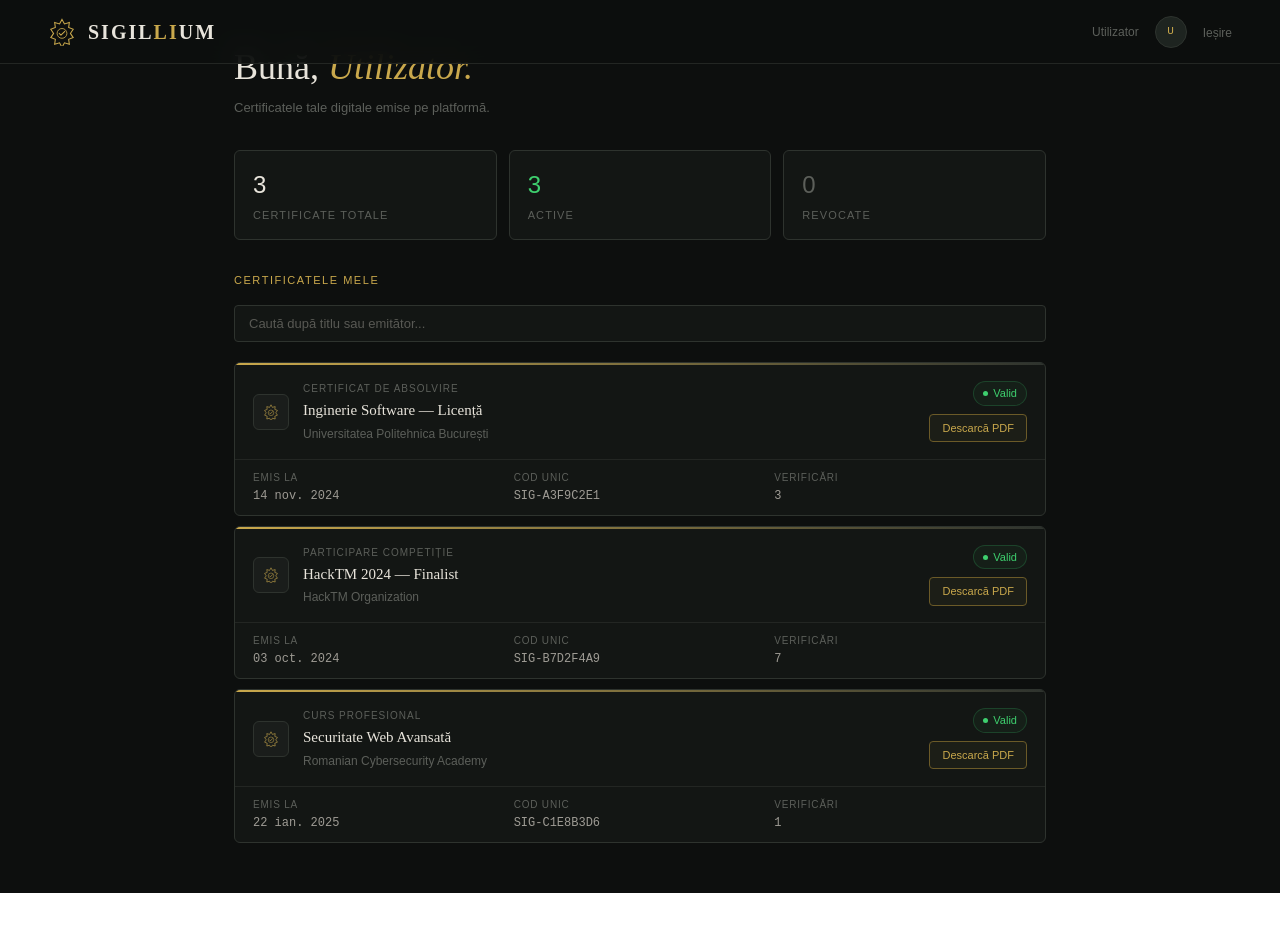
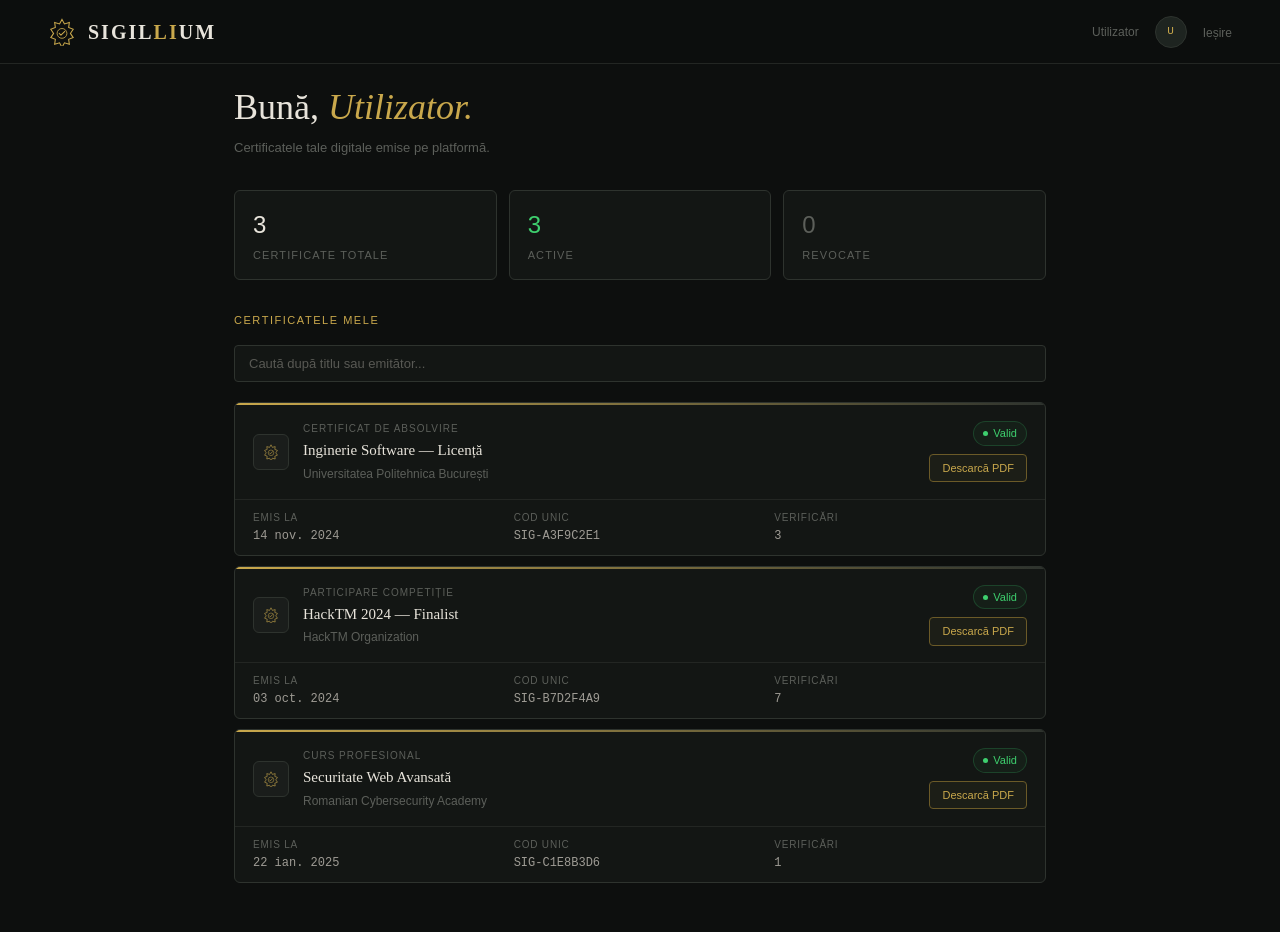
Before and after one commit to raresmiroiu/web, a Next.js app: page /me in a window 1280 px wide. Before the commit the page ends 893 px from the top, so only its background shows below. Built offline with nearby package versions, Linux system fonts and the light colour scheme; no server answers.

Commit message:
dashboard /me v2

```diff
--- a/app/(dashboard)/me/page.tsx
+++ b/app/(dashboard)/me/page.tsx
@@ -9,7 +9,7 @@ export default async function MePage() {
   const session = await auth();
   const userId = session?.user?.id;
   const name = session?.user?.name ?? session?.user?.email ?? "Utilizator";
-  const firstName = name.split(" ")[0];
+  const firstName = name.includes("@") ? name.split("@")[0 ]: name.split(" ")[0];
 
   // TODO: Fetch certificate din DB
   //hardcodate
@@ -54,7 +54,7 @@ export default async function MePage() {
     <main style={{ background: "#0d0f0e", minHeight: "100vh", fontFamily: "'Outfit', sans-serif" }}>
       <NavbarDashboard />
 
-      <div style={{ maxWidth: 860, margin: "0 auto", padding: "40px 24px" }}>
+      <div style={{ maxWidth: 860, margin: "0 auto", padding: "80px 24px 40px" }}>
 
         {/* Greeting */}
         <h1 style={{
--- a/components/landing/HowItWorks.tsx
+++ b/components/landing/HowItWorks.tsx
@@ -54,7 +54,7 @@ const HowItWorks = () => {
 							</div>
 							<div style={{
 								width: "100%", height: 1,
-								background: "linear-gradient(90deg, #c9a84c, transparent)",
+								background: "linear-gradient(90deg, transparent, #c9a84c, transparent)",
 								marginBottom: 20,
 							}} />
 							<div style={{ fontSize: 15, fontWeight: 500, color: "#e8e4db", marginBottom: 10 }}>{title}</div>
```
